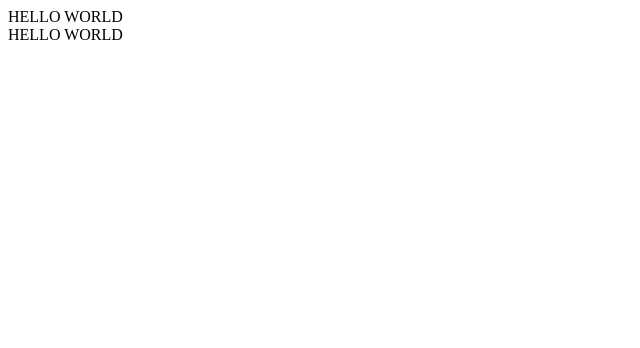
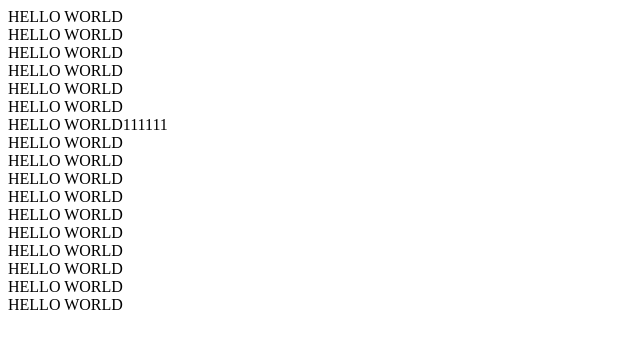
Before and after one commit to agustinorigone/test1, a plain HTML site: page index.html in a window 1280 px wide. Shown: the whole page, without its empty margins (0-640 px from the left). Drawn offline with Linux system fonts and the light colour scheme.

Commit message:
CHANGE INDEX

```diff
--- a/index.html
+++ b/index.html
@@ -1,2 +1,18 @@
 <div>HELLO WORLD</div>
 <div>HELLO WORLD</div>
+<div>HELLO WORLD</div>
+<div>HELLO WORLD</div>
+<div>HELLO WORLD</div>
+<div>HELLO WORLD</div>
+<div>HELLO WORLD111111</div>
+<div>HELLO WORLD</div>
+<div>HELLO WORLD</div>
+<div>HELLO WORLD</div>
+<div>HELLO WORLD</div>
+<div>HELLO WORLD</div>
+<div>HELLO WORLD</div>
+
+<div>HELLO WORLD</div>
+<div>HELLO WORLD</div>
+<div>HELLO WORLD</div>
+<div>HELLO WORLD</div>
```
